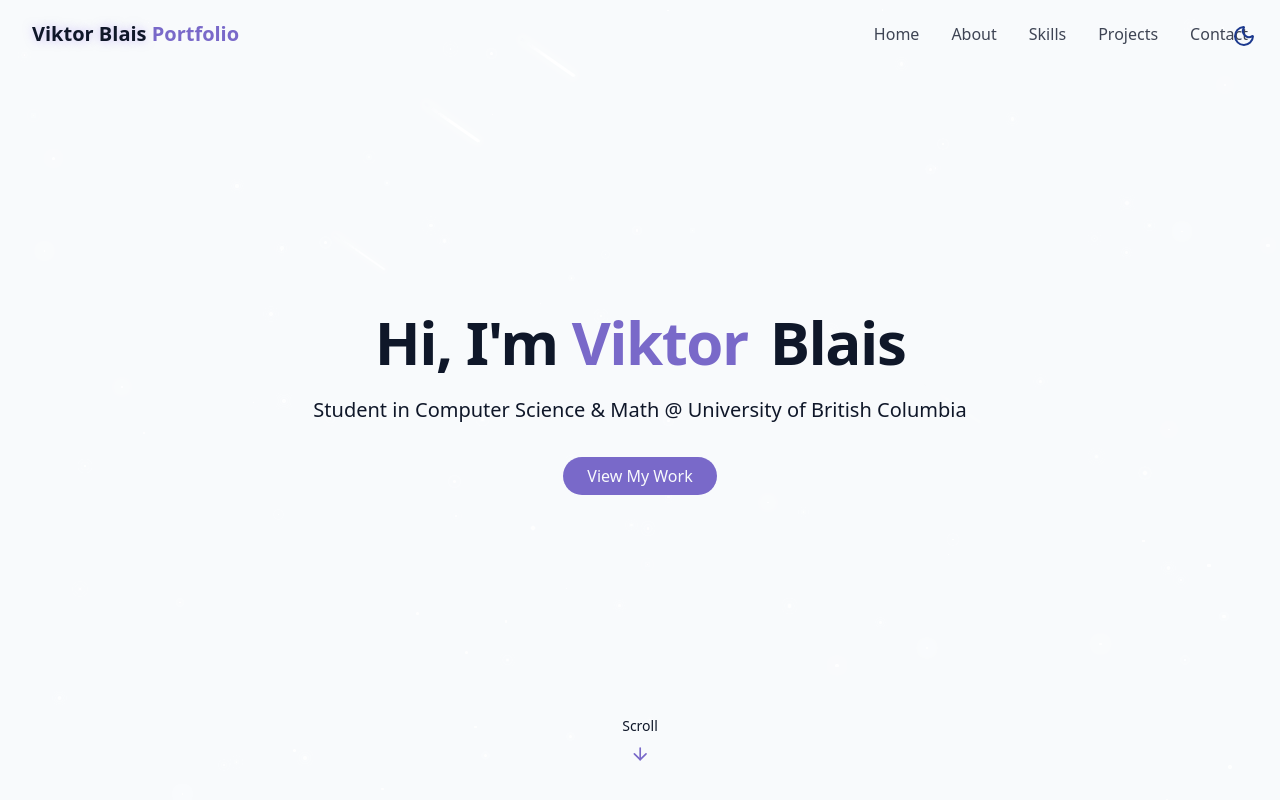
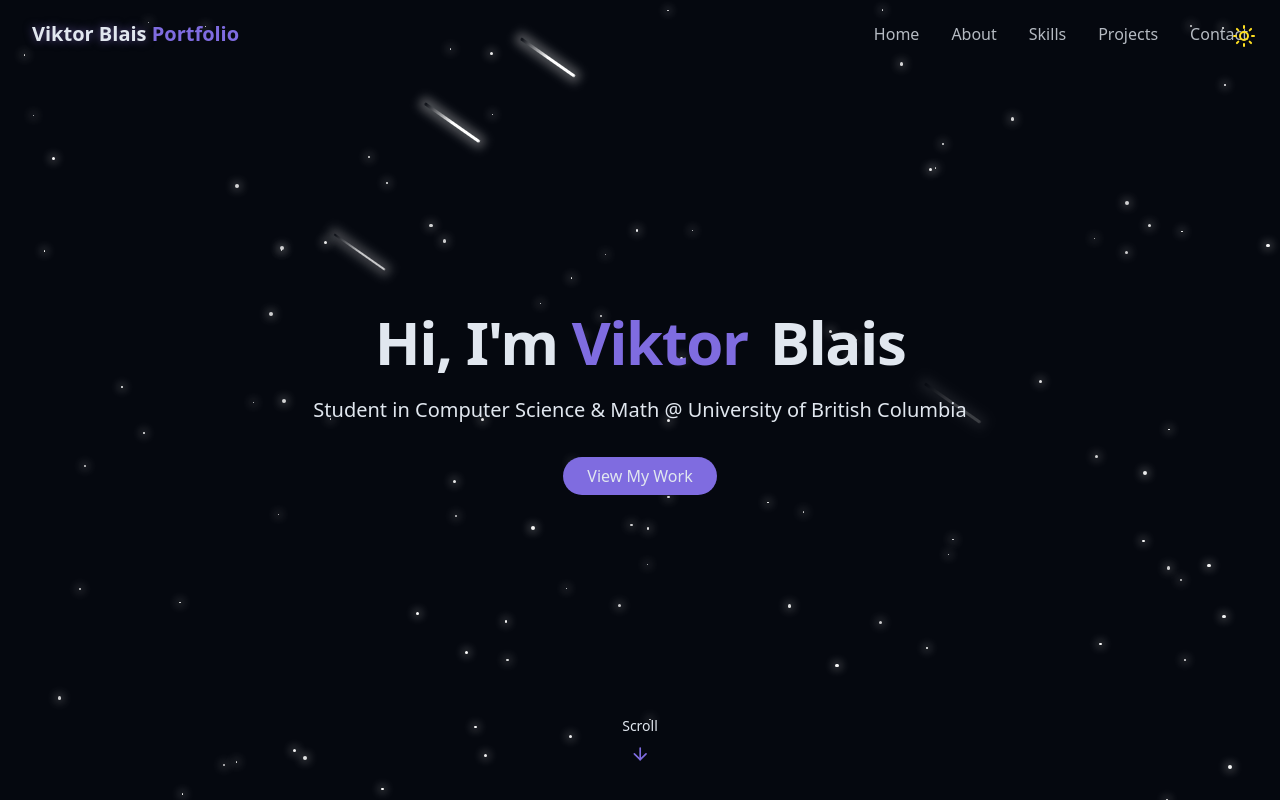
Before and after one commit to vblais12/Portfolio-website, a React (Vite) app: page / in a window 1280 px wide. Shown: the top 800 px of the page. Built offline with nearby package versions, Linux system fonts and the light colour scheme.

Commit message:
Updated theme

```diff
--- a/src/components/ThemeToggle.jsx
+++ b/src/components/ThemeToggle.jsx
@@ -8,12 +8,13 @@ export const ThemeToggle = () => {
 
     useEffect(() => {
         const storedTheme = localStorage.getItem("theme")
-        if (storedTheme === "dark") {
+        if (storedTheme === "dark" || !storedTheme) { // default to dark
             setIsDarkMode(true)
             document.documentElement.classList.add("dark")
+            localStorage.setItem("theme", "dark")
         } else {
-            localStorage.setItem("theme", "light")
             setIsDarkMode(false)
+            document.documentElement.classList.remove("dark")
         }
     }, [])
 
```
